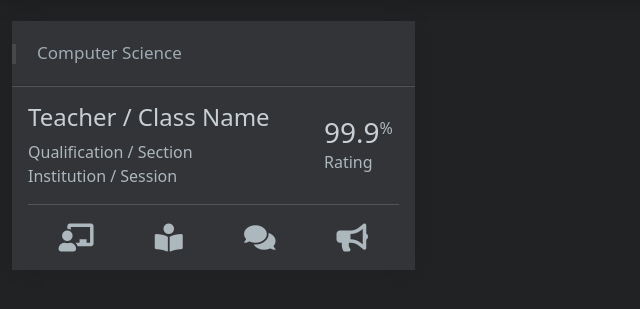
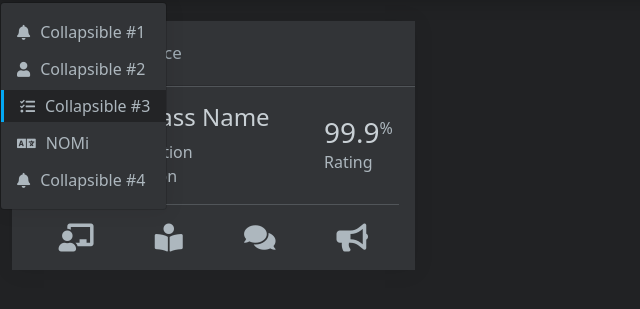
Before and after one commit to NumanNaseerNomi/NOMi.DAS.LMS, a PHP site: page / in a window 1280 px wide, after a click on "Menu". Shown: the part 40-349 px from the top of the page, without its empty margins (0-640 px from the left). Run offline with PHP 8.4, Linux system fonts and the light colour scheme.

Commit message:
Updated from  bootstrap-5.0.0-alpha to bootstrap-5.0.0-beta1
Namespaced data attributes
We’ve renamed all our data attributes to include bs as an infix, thereby namespacing all the HTML attributes that enable JavaScript behaviors from our plugins. See #31827 for details. It helps keep Bootstrap-required JavaScript triggers clearly identified throughout your projects.

Making this change is a tad annoying, but easy enough to remedy with a find and replace. The new attributes work just like the old ones, just a little more specific. For example, here’s a dropdown button and menu with the newly renamed data-bs-toggle attribute.

```diff
--- a/components/header.php
+++ b/components/header.php
@@ -16,11 +16,11 @@
       <nav class="navbar p-0">
         <div class="container-fluid p-0">
           <div class="dropdown" id="preventDropdown">
-            <a class="nav-link dropdown-toggle navbar-brand" href="#" title="Menu" role="button" id="dropdownMenuLink" data-toggle="dropdown" aria-expanded="false"><i class="fas fa-bars"></i></a>
+            <a class="nav-link dropdown-toggle navbar-brand" href="#" title="Menu" role="button" id="dropdownMenuLink" data-bs-toggle="dropdown" aria-expanded="false"><i class="fas fa-bars"></i></a>
             <ul class="dropdown-menu menuDropdown" aria-labelledby="dropdownMenuLink">
               <li class="accordion" id="menuAccordion">
-                <a class="dropdown-item menuHeadingOne" type="button" data-toggle="collapse" data-target="#menuCollapseOne" aria-expanded="true" aria-controls="menuCollapseOne"><i class="fas fa-bell"></i>Collapsible #1</a>
-                <div id="menuCollapseOne" class="collapse" aria-labelledby="menuHeadingOne" data-parent="#menuAccordion">
+                <a class="dropdown-item menuHeadingOne" type="button" data-bs-toggle="collapse" data-bs-target="#menuCollapseOne" aria-expanded="true" aria-controls="menuCollapseOne"><i class="fas fa-bell"></i>Collapsible #1</a>
+                <div id="menuCollapseOne" class="collapse" aria-labelledby="menuHeadingOne" data-bs-parent="#menuAccordion">
                   <ul>
                     <li><a class="dropdown-item" href="#">Action</a></li>
                     <li><a class="dropdown-item" href="#">Action</a></li>
@@ -28,8 +28,8 @@
                     <li><a class="dropdown-item" href="#">Action</a></li>
                   </ul>
                 </div>
-                <a class="dropdown-item menuHeadingTwo" type="button" data-toggle="collapse" data-target="#menuCollapseTwo" aria-expanded="false" aria-controls="menuCollapseTwo"><i class="fas fa-user"></i>Collapsible #2</a>
-                <div id="menuCollapseTwo" class="collapse" aria-labelledby="menuHeadingTwo" data-parent="#menuAccordion">
+                <a class="dropdown-item menuHeadingTwo" type="button" data-bs-toggle="collapse" data-bs-target="#menuCollapseTwo" aria-expanded="false" aria-controls="menuCollapseTwo"><i class="fas fa-user"></i>Collapsible #2</a>
+                <div id="menuCollapseTwo" class="collapse" aria-labelledby="menuHeadingTwo" data-bs-parent="#menuAccordion">
                   <ul>
                     <li><a class="dropdown-item" href="#">Action</a></li>
                     <li><a class="dropdown-item" href="#">Action</a></li>
@@ -37,8 +37,8 @@
                     <li><a class="dropdown-item" href="#">Action</a></li>
                   </ul>
                 </div>
-                <a class="dropdown-item menuHeadingThree active" type="button" data-toggle="collapse" data-target="#menuCollapseThree" aria-expanded="false" aria-controls="menuCollapseThree"><i class="fas fa-tasks"></i>Collapsible #3</a>
-                <div id="menuCollapseThree" class="collapse" aria-labelledby="menuHeadingThree" data-parent="#menuAccordion">
+                <a class="dropdown-item menuHeadingThree active" type="button" data-bs-toggle="collapse" data-bs-target="#menuCollapseThree" aria-expanded="false" aria-controls="menuCollapseThree"><i class="fas fa-tasks"></i>Collapsible #3</a>
+                <div id="menuCollapseThree" class="collapse" aria-labelledby="menuHeadingThree" data-bs-parent="#menuAccordion">
                   <ul>
                     <li><a class="dropdown-item" href="#">Action</a></li>
                     <li><a class="dropdown-item" href="#">Action</a></li>
@@ -47,8 +47,8 @@
                   </ul>
                 </div>
                 <a class="dropdown-item" href="#"><i class="fas fa-language"></i>NOMi</a>
-                <a class="dropdown-item menuHeadingFour" type="button" data-toggle="collapse" data-target="#menuCollapseFour" aria-expanded="false" aria-controls="menuCollapseFour"><i class="fas fa-bell"></i>Collapsible #4</a>
-                <div id="menuCollapseFour" class="collapse" aria-labelledby="menuHeadingFour" data-parent="#menuAccordion">
+                <a class="dropdown-item menuHeadingFour" type="button" data-bs-toggle="collapse" data-bs-target="#menuCollapseFour" aria-expanded="false" aria-controls="menuCollapseFour"><i class="fas fa-bell"></i>Collapsible #4</a>
+                <div id="menuCollapseFour" class="collapse" aria-labelledby="menuHeadingFour" data-bs-parent="#menuAccordion">
                   <ul>
                     <li><a class="dropdown-item" href="#">Action</a></li>
                     <li><a class="dropdown-item" href="#">Action</a></li>
@@ -65,7 +65,7 @@
           </div>
           <div>
             <div class="btn-group">
-              <a class="dropdown-toggle navbar-brand" title="My TO-DOs" role="button" data-toggle="dropdown" aria-expanded="false"><i class="fas fa-tasks"></i></a>
+              <a class="dropdown-toggle navbar-brand" title="My TO-DOs" role="button" data-bs-toggle="dropdown" aria-expanded="false"><i class="fas fa-tasks"></i></a>
               <ul class="dropdown-menu dropdown-menu-right">
                 <li><a class="dropdown-item" href="#">Action</a></li>
                 <li><a class="dropdown-item" href="#">Another action</a></li>
@@ -75,7 +75,7 @@
               </ul>
             </div>
             <div class="btn-group">
-              <a class="dropdown-toggle navbar-brand" title="Notifications" role="button" data-toggle="dropdown" aria-expanded="false"><i class="fas fa-bell"></i></a>
+              <a class="dropdown-toggle navbar-brand" title="Notifications" role="button" data-bs-toggle="dropdown" aria-expanded="false"><i class="fas fa-bell"></i></a>
               <ul class="dropdown-menu dropdown-menu-right">
                 <li><a class="dropdown-item" href="#">Action</a></li>
                 <li><a class="dropdown-item" href="#">Another action</a></li>
@@ -85,7 +85,7 @@
               </ul>
             </div>
             <div class="btn-group">
-              <a class="dropdown-toggle navbar-brand" title="My Account" role="button" data-toggle="dropdown" aria-expanded="false"><i class="fas fa-user"></i></a>
+              <a class="dropdown-toggle navbar-brand" title="My Account" role="button" data-bs-toggle="dropdown" aria-expanded="false"><i class="fas fa-user"></i></a>
               <ul class="dropdown-menu dropdown-menu-right">
                 <li class="iProfileHead">
                   <a class="dropdown-item text-center m-0 p-0 iProfileHead" href="#" title="My Profile">
```
